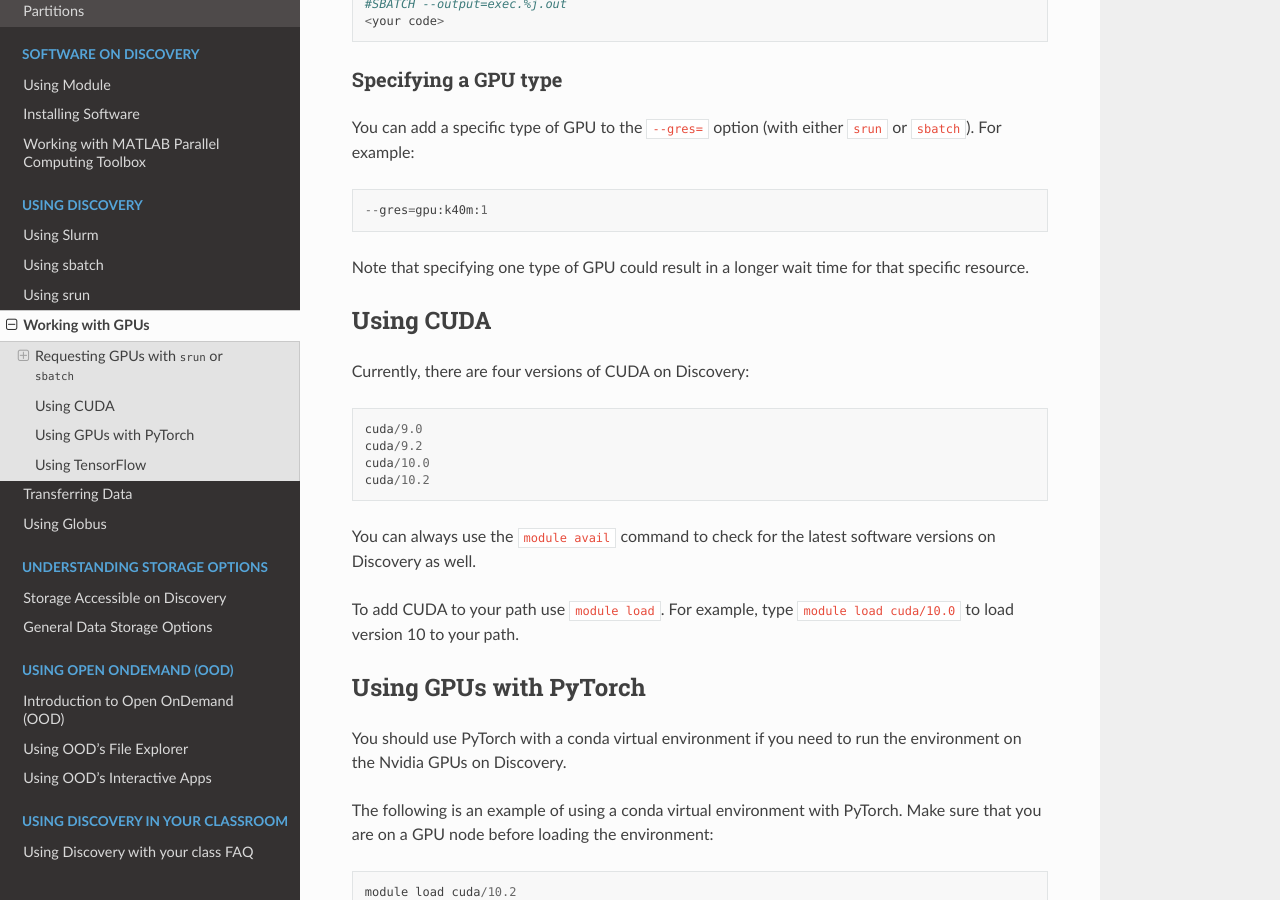
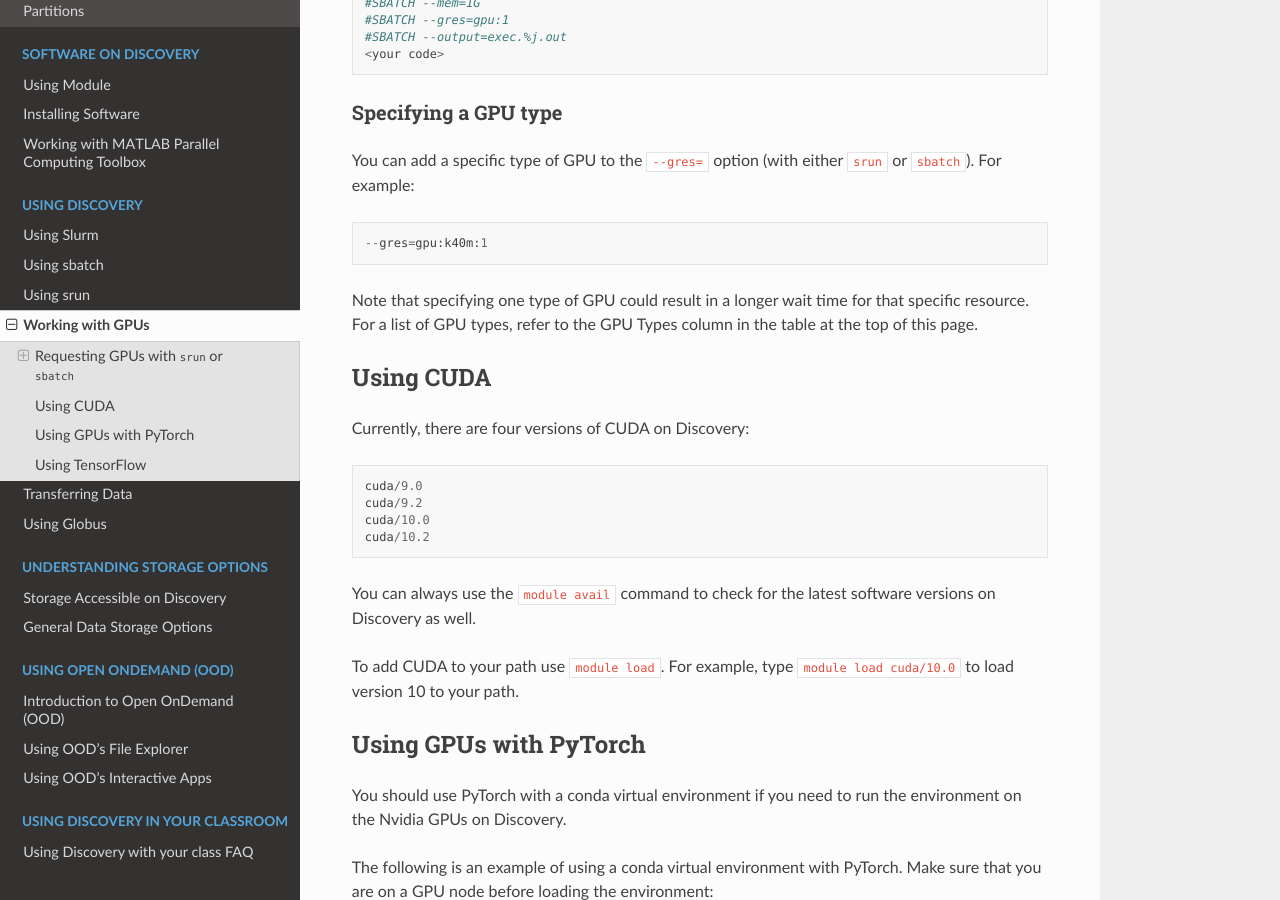
Before and after one commit to northeastern-rc/rc-public-documentation, a Sphinx documentation site: the page built from docs/source/using-discovery/workingwithgpu.rst, in a window 1280 px wide and 900 px high, scrolled down 1378 px. Built offline with Sphinx 7.4.7 and the Read the Docs theme 2.0.0, drawn with Linux system fonts in a browser that asks for light colours; some of the changed lines change nothing that is shown; some of the changed text lies outside the part shown.

Commit message:
gpu update

```diff
--- a/docs/source/using-discovery/workingwithgpu.rst
+++ b/docs/source/using-discovery/workingwithgpu.rst
@@ -35,6 +35,10 @@
     - 480GB
   * - v100-sxm2
     - 24 nodes with 4 GPUs each
+    - Intel Gold 6132\@\2.60Ghz
+    - 187GB
+  * - T4
+    - 2 nodes with 4 GPUs each
     - Intel Gold 6132\@\2.60Ghz
     - 187GB
 
@@ -103,7 +107,7 @@
 
   --gres=gpu:k40m:1
 
-Note that specifying one type of GPU could result in a longer wait time for that specific resource.
+Note that specifying one type of GPU could result in a longer wait time for that specific resource. For a list of GPU types, refer to the GPU Types column in the table at the top of this page.
 
 Using CUDA
 ===========
```
Also changed, not shown: 6 other files.
